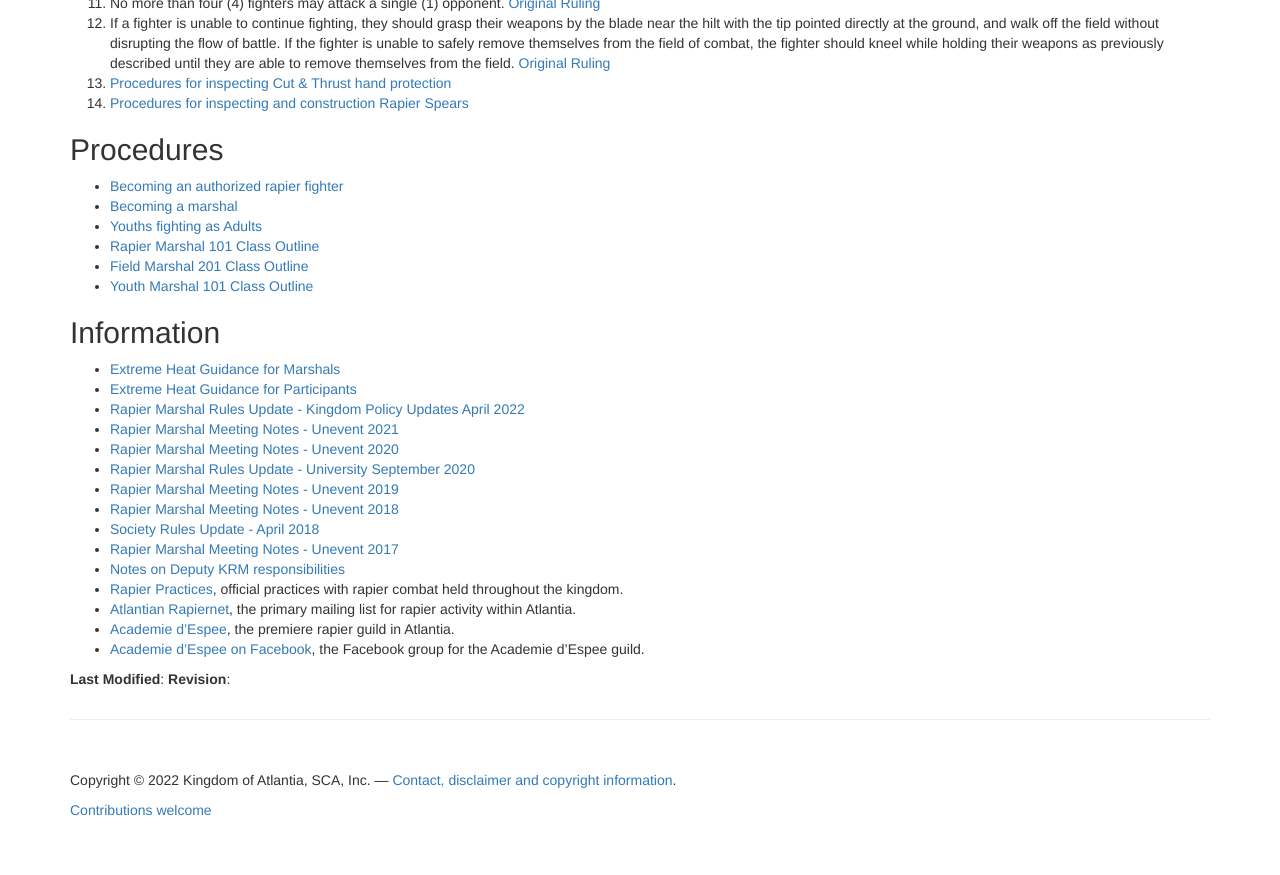
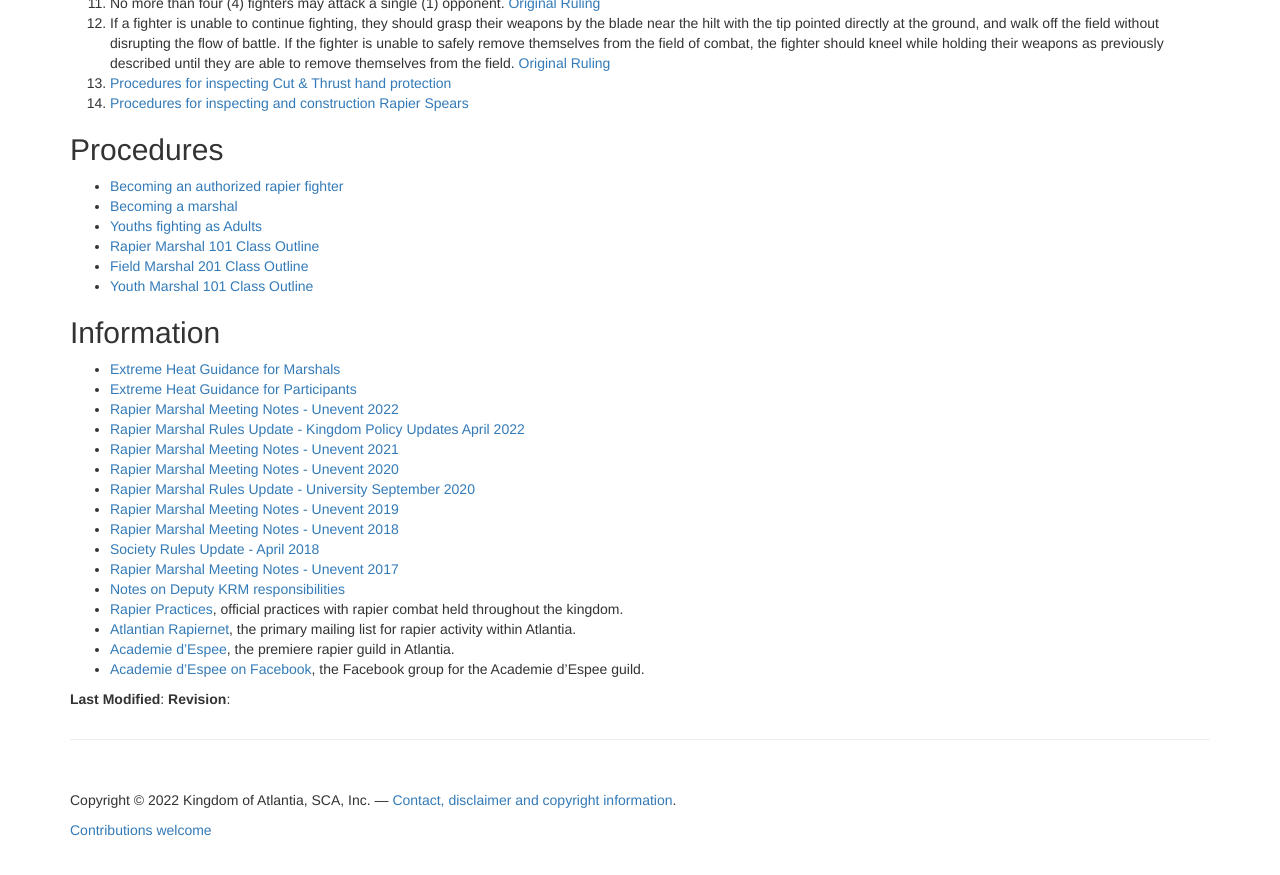
Before and after one commit to academie-de-espee/earl-marshal, a Jekyll site: the page built from rapier.md, in a window 1280 px wide and 900 px high, scrolled down 953 px. Shown: the top 875 px of the window. Built offline with Jekyll 4.4.1, drawn with Linux system fonts in a browser that asks for light colours.

Commit message:
Adding unevent 2022 notes to the main rapier page

```diff
--- a/rapier.md
+++ b/rapier.md
@@ -55,6 +55,7 @@ For youth rapier fighters, additional rules apply as defined in [Section 3.9 of
 ## Information
 * [Extreme Heat Guidance for Marshals](/documents/heat-guidance/for-marshals.pdf)
 * [Extreme Heat Guidance for Participants](/documents/heat-guidance/for-participants.pdf)
+* [Rapier Marshal Meeting Notes - Unevent 2022](/rapier/unevent-2022/)
 * [Rapier Marshal Rules Update - Kingdom Policy Updates April 2022](/rapier/rules-update-2022-04/)
 * [Rapier Marshal Meeting Notes - Unevent 2021](/rapier/unevent-2021/)
 * [Rapier Marshal Meeting Notes - Unevent 2020](/rapier/unevent-2020/)
```
